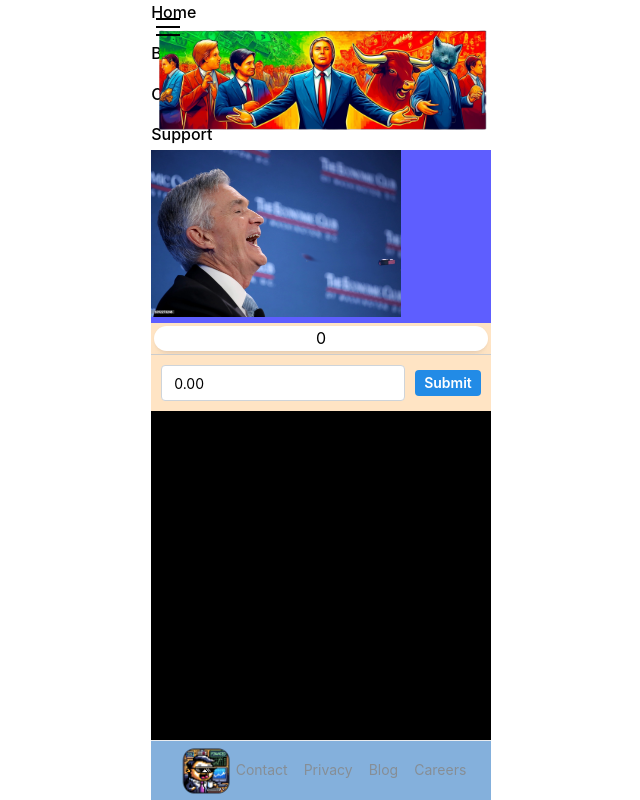
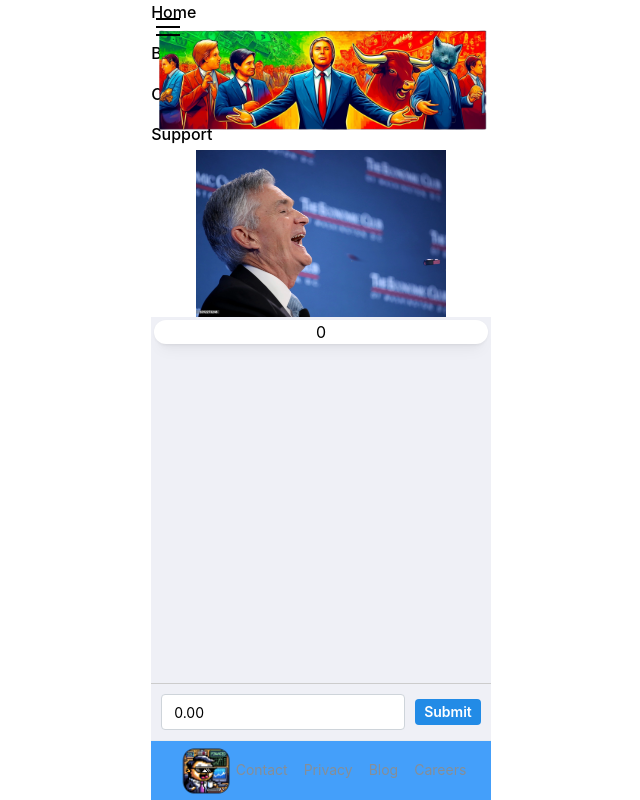
Before and after one commit to tweezerchef/financel, a Next.js app: page /game in a window 1280 px wide. Shown: the whole page, without its empty margins (319-959 px from the left). Built offline with nearby package versions, Linux system fonts and the light colour scheme.

Commit message:
some real changes boy

```diff
--- a/app/game/components/interestRate/InterestRateDayOf.tsx
+++ b/app/game/components/interestRate/InterestRateDayOf.tsx
@@ -1,9 +1,10 @@
-import { Box } from '@mantine/core'
+import { Container } from '@mantine/core'
 import Image from 'next/image'
+import classes from './ui/InterestRateDayOf.module.css'
 
 export function InterestRateDayOf() {
   return (
-    <Box>
+    <Container className={classes.dayOfContainer}>
       <Image
         src="/JP.webp"
         alt="Interest Rate"
@@ -12,6 +13,6 @@
         quality={100}
         priority
       />
-    </Box>
+    </Container>
   )
 }
--- a/app/game/components/interestRate/ui/InterestRateDayOf.module.css
+++ b/app/game/components/interestRate/ui/InterestRateDayOf.module.css
@@ -0,0 +1,7 @@
+.dayOfContainer {
+  display: flex;
+  flex-direction: column;
+  align-items: center;
+  justify-content: center;
+  width: 100%;
+}
--- a/app/game/components/interestRate/ui/InterestRateGuess.module.css
+++ b/app/game/components/interestRate/ui/InterestRateGuess.module.css
@@ -2,9 +2,9 @@
 .stack {
   display: flex;
   flex-direction: column;
-  height: 100%;
+  flex: 1;
   width: 100%;
-  background-color: bisque; /* For debugging */
+  background-color: rgba(230, 232, 241, 0.632); /* For debugging */
 }
 
 .guessDisplayBox {
@@ -17,7 +17,6 @@
 }
 
 .guessBox {
-  margin-top: auto;
   display: flex;
   justify-content: center;
   align-items: center;
--- a/app/game/ui/Game.module.css
+++ b/app/game/ui/Game.module.css
@@ -15,7 +15,8 @@
 
 .guess {
   flex: 1;
-  height: 75%;
+  height: 100%;
   width: 100%; /* Ensure it takes up the full width */
-  background-color: black;
+  display: flex;
+  flex-direction: column;
 }
--- a/app/game/ui/Layout.module.css
+++ b/app/game/ui/Layout.module.css
@@ -20,12 +20,11 @@
   flex-direction: column;
   height: 100%;
   width: 100%;
-  background-color: rgba(0, 0, 255, 0.63);
 }
 
 .footer {
   height: 60px; /* Ensure this is a fixed height */
-  background-color: #84b0dc;
+  background-color: #449ffa;
   display: flex;
   align-items: center;
   justify-content: center;
```
